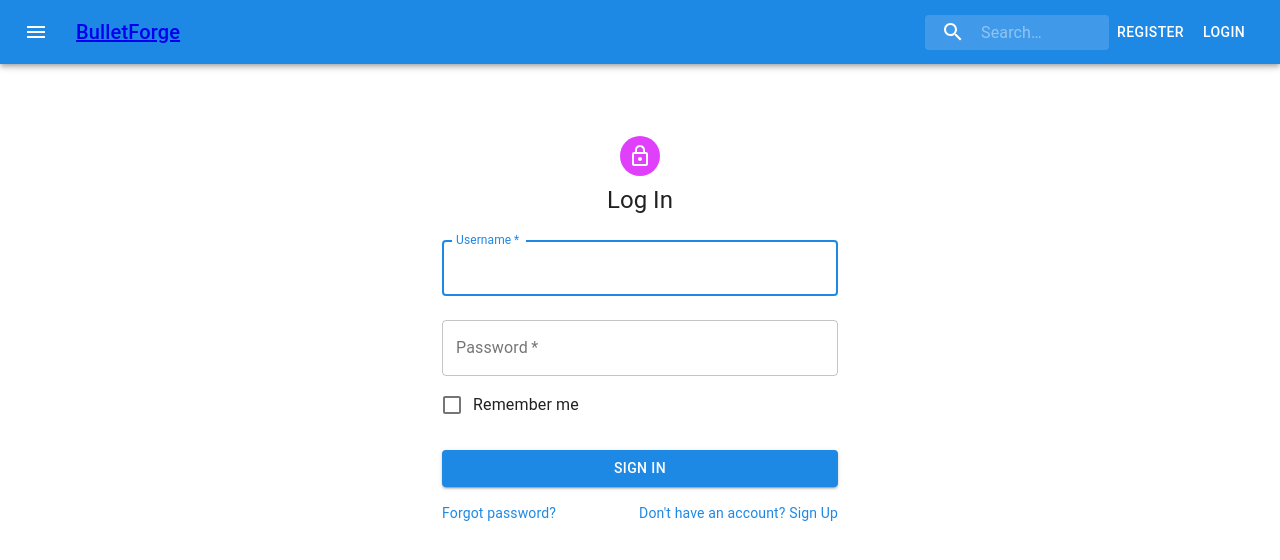
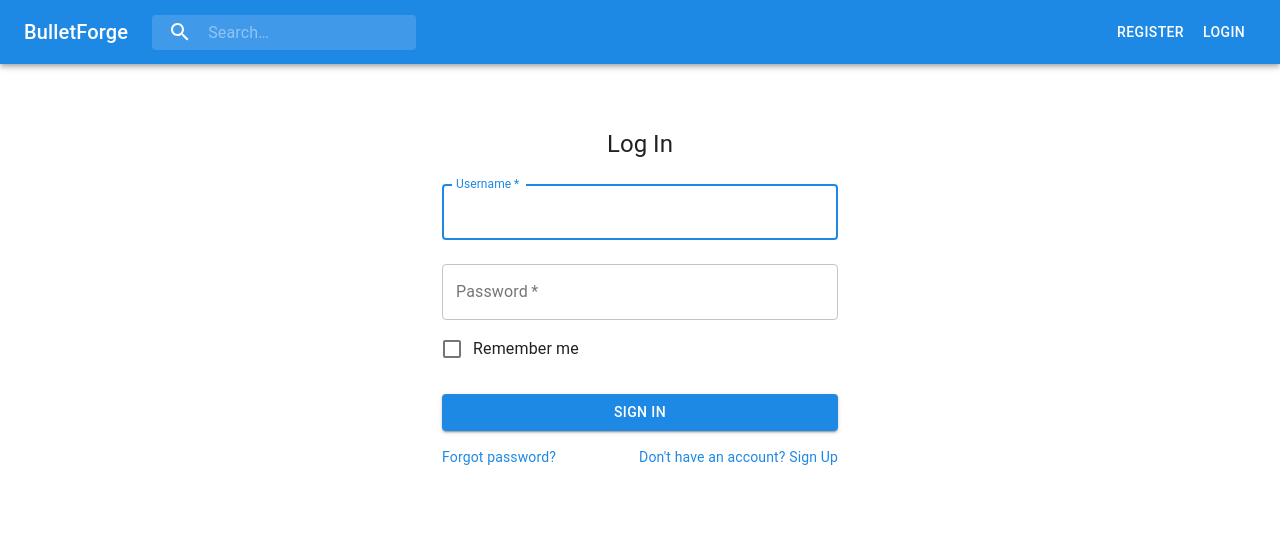
Before and after one commit to BulletForge/bulletforge-web, a React (Create React App) app: page /login in a window 1280 px wide. Shown: the top 560 px of the page. Built offline with nearby package versions, Linux system fonts and the light colour scheme.

Commit message:
Updating the top nav

```diff
--- a/src/components/TopNav.js
+++ b/src/components/TopNav.js
@@ -1,24 +1,18 @@
 import React from 'react';
+import { fade, makeStyles } from '@material-ui/core/styles';
 import AppBar from '@material-ui/core/AppBar';
 import Toolbar from '@material-ui/core/Toolbar';
-import IconButton from '@material-ui/core/IconButton';
 import Typography from '@material-ui/core/Typography';
 import InputBase from '@material-ui/core/InputBase';
 import Button from '@material-ui/core/Button';
-import { fade, makeStyles } from '@material-ui/core/styles';
-import MenuIcon from '@material-ui/icons/Menu';
 import SearchIcon from '@material-ui/icons/Search';
 import { Link } from 'react-router-dom';
 
 const useStyles = makeStyles(theme => ({
-  root: {
+  grow: {
     flexGrow: 1,
   },
-  menuButton: {
-    marginRight: theme.spacing(2),
-  },
   title: {
-    flexGrow: 1,
     display: 'none',
     [theme.breakpoints.up('sm')]: {
       display: 'block',
@@ -31,10 +25,11 @@ const useStyles = makeStyles(theme => ({
     '&:hover': {
       backgroundColor: fade(theme.palette.common.white, 0.25),
     },
+    marginRight: theme.spacing(2),
     marginLeft: 0,
     width: '100%',
     [theme.breakpoints.up('sm')]: {
-      marginLeft: theme.spacing(1),
+      marginLeft: theme.spacing(3),
       width: 'auto',
     },
   },
@@ -54,35 +49,28 @@ const useStyles = makeStyles(theme => ({
     padding: theme.spacing(1, 1, 1, 7),
     transition: theme.transitions.create('width'),
     width: '100%',
-    [theme.breakpoints.up('sm')]: {
-      width: 120,
-      '&:focus': {
+    [theme.breakpoints.up('md')]: {
       width: 200,
     },
+  },
+  sectionDesktop: {
+    display: 'none',
+    [theme.breakpoints.up('md')]: {
+      display: 'flex',
     },
   },
 }));
 
-export default function TopNav() {
+export default function PrimarySearchAppBar() {
   const classes = useStyles();
 
   return (
-    <header className={classes.root}>
+    <div className={classes.grow}>
       <AppBar position="static">
         <Toolbar>
-          <IconButton
-            edge="start"
-            className={classes.menuButton}
-            color="inherit"
-            aria-label="Open drawer"
-          >
-            <MenuIcon />
-          </IconButton>
-          <Link to="/" className={classes.title}>
-            <Typography variant="h6" noWrap>
+          <Typography className={classes.title} variant="h6" noWrap>
             BulletForge
           </Typography>
-          </Link>
           <div className={classes.search}>
             <div className={classes.searchIcon}>
               <SearchIcon />
@@ -96,10 +84,13 @@ export default function TopNav() {
               inputProps={{ 'aria-label': 'Search' }}
             />
           </div>
+          <div className={classes.grow} />
+          <div className={classes.sectionDesktop}>
             <Button color="inherit" component={Link} to="/register">Register</Button>
             <Button color="inherit" component={Link} to="/login">Login</Button>
+          </div>
         </Toolbar>
       </AppBar>
-    </header>
+    </div>
   );
 }
--- a/src/pages/Login.js
+++ b/src/pages/Login.js
@@ -1,12 +1,10 @@
 import React from 'react';
-import Avatar from '@material-ui/core/Avatar';
 import Button from '@material-ui/core/Button';
 import TextField from '@material-ui/core/TextField';
 import FormControlLabel from '@material-ui/core/FormControlLabel';
 import Checkbox from '@material-ui/core/Checkbox';
 import Link from '@material-ui/core/Link';
 import Grid from '@material-ui/core/Grid';
-import LockOutlinedIcon from '@material-ui/icons/LockOutlined';
 import Typography from '@material-ui/core/Typography';
 import { makeStyles } from '@material-ui/core/styles';
 import Container from '@material-ui/core/Container';
@@ -42,9 +40,6 @@ export default function SignIn() {
   return (
     <Container component="main" maxWidth="xs">
       <div className={classes.paper}>
-        <Avatar className={classes.avatar}>
-          <LockOutlinedIcon />
-        </Avatar>
         <Typography component="h1" variant="h5">
           Log In
         </Typography>
```
Lines whose indentation alone changed are shown as unchanged.
